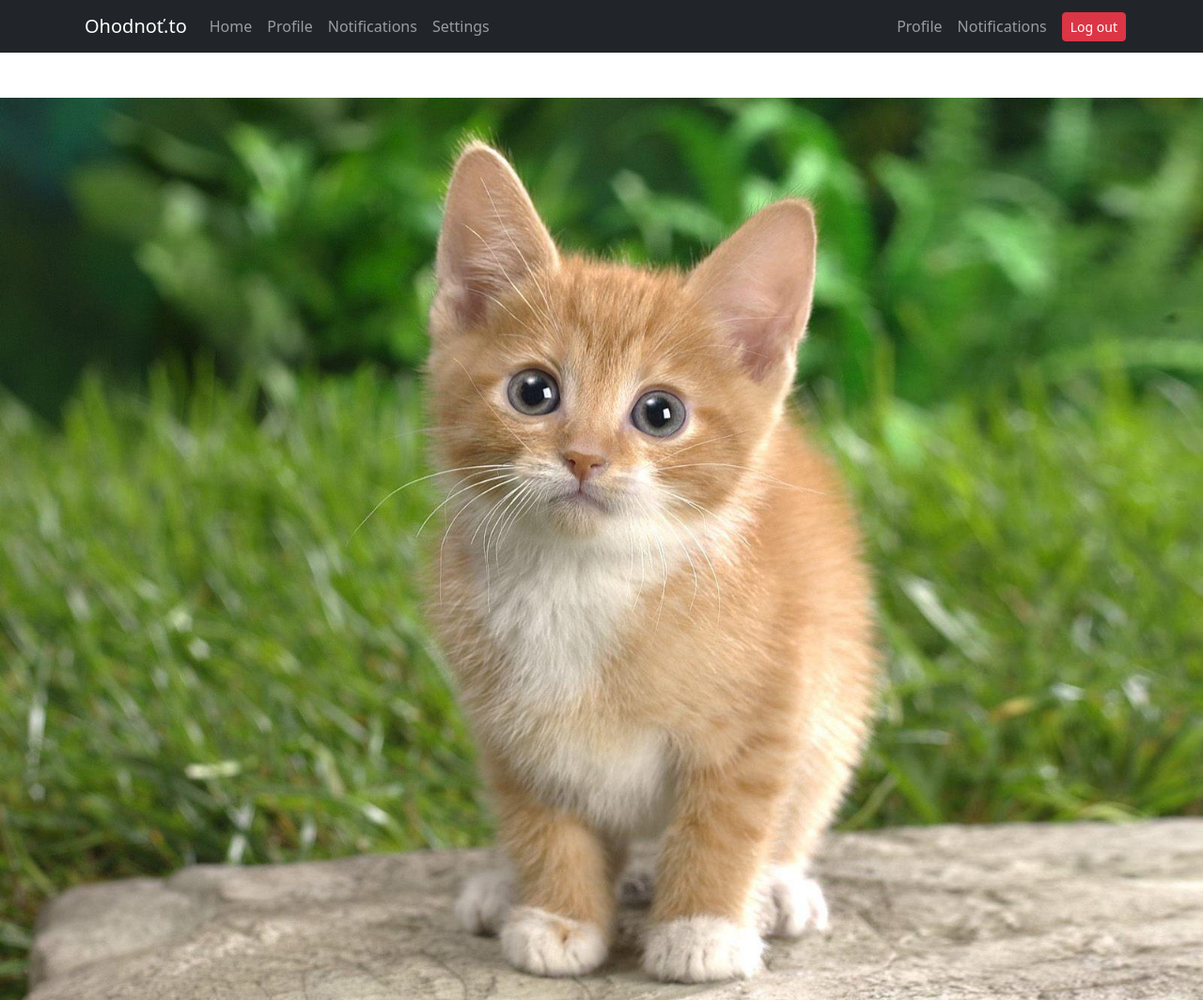
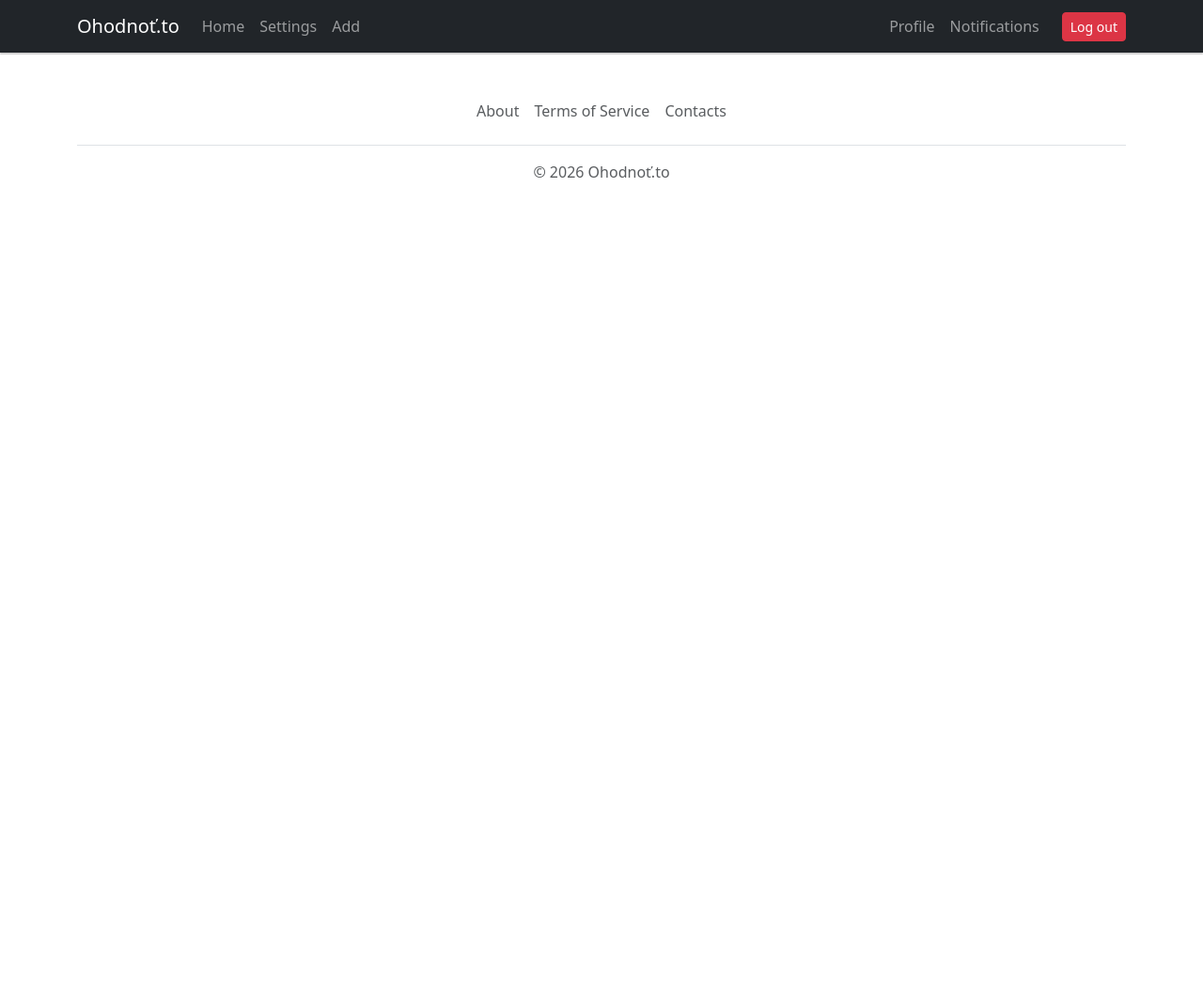
Before and after one commit to gyarab/2025_wt_prj_kvapil, a Django app: page / in a window 1280 px wide. Shown: the whole page at 94% size. After the commit the page ends 189 px from the top, so only its background shows below. Run offline with Django 5.2, Linux system fonts and the light colour scheme.

Commit message:
made mnau an easter egg; improved base.html; added some html files for future

```diff
--- a/prj/app/templates/base.html
+++ b/prj/app/templates/base.html
@@ -9,38 +9,61 @@
 </head>
 
 <body>
-<div class="navbar navbar-expand-md navbar-dark bg-dark">
+    <nav class="navbar navbar-expand-md navbar-dark bg-dark">
         <div class="container">
+
             <button class="navbar-toggler" type="button" data-bs-toggle="collapse" data-bs-target="#navbarNav">
                 <span class="navbar-toggler-icon"></span>
             </button>
 
-        <a class="navbar-brand ms-2" href="/">Ohodnoť.to</a>
-        <!-- <img src="/static/logo.png" alt="Logo" class="img-fluid" style="max-height: 40px;"> -->
+            <a class="navbar-brand ms-auto ms-md-0" href="/">Ohodnoť.to</a>
 
-        <div class="collapse navbar-collapse pb-2 pb-md-0 text-center" id="navbarNav">
-            <div class="navbar-nav d-flex flex-column flex-md-row order-0 order-md-2 ms-md-auto">
-                <a class="nav-link order-1 order-md-0" href="/profile">Profile</a>
-                <a class="nav-link order-2 order-md-0" href="/notifications">Notifications</a>
-            </div>
+            <div class="collapse navbar-collapse" id="navbarNav">
 
-            <div class="navbar-nav order-1 order-md-1">
-                <a class="nav-link" href="/">Home</a>
+                <div class="navbar-nav d-md-none text-center">
+                    <hr class="text-white-50"> <a class="nav-link" href="/">Home</a>
                     <a class="nav-link" href="/profile">Profile</a>
                     <a class="nav-link" href="/notifications">Notifications</a>
                     <a class="nav-link" href="/settings">Settings</a>
+                    <div class="d-flex justify-content-center py-2">
+                        <button type="button" class="btn btn-danger btn-sm w-50">Log out</button>
+                    </div>
                 </div>
 
-            <div class="navbar-nav order-2 order-md-3 ms-md-2">
-                <div class="d-flex justify-content-center align-items-center">
-                    <button type="button" class="btn btn-danger btn-sm my-2 my-md-0">Log out</button>
+                <div class="navbar-nav d-none d-md-flex me-auto">
+                    <a class="nav-link" href="/">Home</a>
+                    <a class="nav-link" href="/settings">Settings</a>
+                    <a class="nav-link" href="/add">Add</a>
+                </div>
+
+                <div class="navbar-nav d-none d-md-flex ms-auto align-items-center">
+                    <a class="nav-link" href="/profile">Profile</a>
+                    <a class="nav-link" href="/notifications">Notifications</a>
+                    <button type="button" class="btn btn-danger btn-sm ms-3">Log out</button>
+                </div>
+
             </div>
         </div>
-        </div>
-    </div>
-</div>
+    </nav>
     {% block content %}
     {% endblock %}
+    <div class="container">
+        <footer class="py-3 my-4">
+            <ul class="nav justify-content-center border-bottom pb-3 mb-3">
+                <li class="nav-item">
+                    <a href="/about" class="nav-link px-2 text-body-secondary">About</a>
+                </li>
+                <li class="nav-item">
+                    <a href="/tos" class="nav-link px-2 text-body-secondary">Terms of Service</a>
+                </li>
+                <li class="nav-item">
+                    <a href="/contacts" class="nav-link px-2 text-body-secondary">Contacts</a>
+                </li>
+            </ul>
+            <p class="text-center text-muted">© 2026 Ohodnoť.to</p>
+        </footer>
+
+    </div>
 
     <script src="https://cdn.jsdelivr.net/npm/bootstrap@5.3.8/dist/js/bootstrap.bundle.min.js"></script>
 </body>
--- a/prj/app/templates/home.html
+++ b/prj/app/templates/home.html
@@ -1,5 +1,11 @@
 {% extends "base.html" %}
 {% load static %}
 {% block content %}
-<img src="{% static 'mnau.png' %}" alt="Mňau" class="img-fluid mx-auto d-block mt-5">
+<!-- <img src="{% static 'mnau.png' %}" alt="Mňau" class="img-fluid mx-auto d-block mt-5"> -->
+<div class="card">
+    <img src="" class="card-img">
+    <div class="card-img-overlay">
+        <img src="" alt="">
+    </div>
+</div>
 {% endblock %}
--- a/prj/app/views.py
+++ b/prj/app/views.py
@@ -13,3 +13,6 @@ def render_movies(request):
 
 def render_movie(request, movie_id):
     return render(request, "movie_detail.html", {"movie_id": movie_id})
+
+def render_tos(request):
+    return render(request, "tos.html")
--- a/prj/prj/urls.py
+++ b/prj/prj/urls.py
@@ -6,6 +6,7 @@ from .api import api
 urlpatterns = [
     path('admin/', admin.site.urls),
     path('about/', views.render_about, name="about"),
+    path('tos/', views.render_tos, name="tos"),
     path("api/", api.urls),
     path('', views.render_home, name="home"),
     #path("api/movie/", views.render_movies, name="movies"),
```
Also changed, not shown: prj/app/migrations/0007_movie_reviews.py (added), prj/app/templates/tos.html (added). Lines whose indentation alone changed are shown as unchanged.
